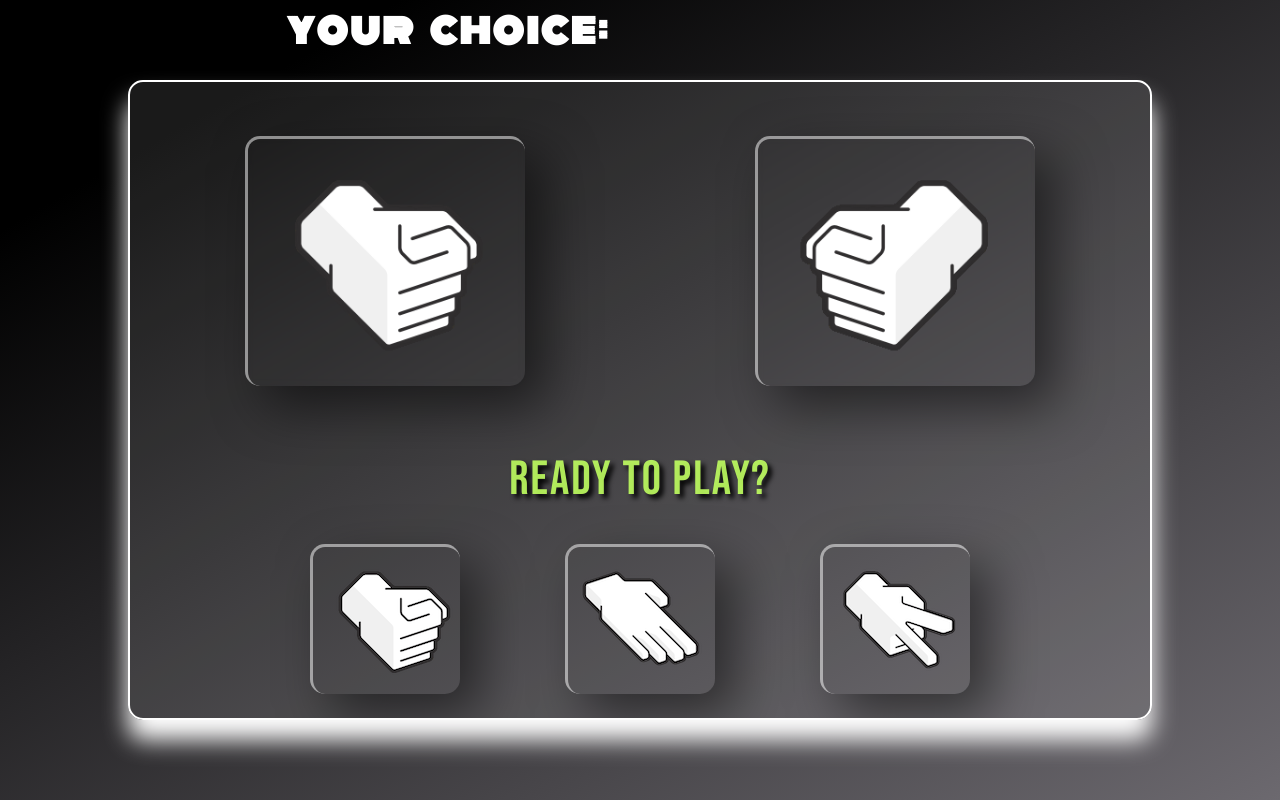
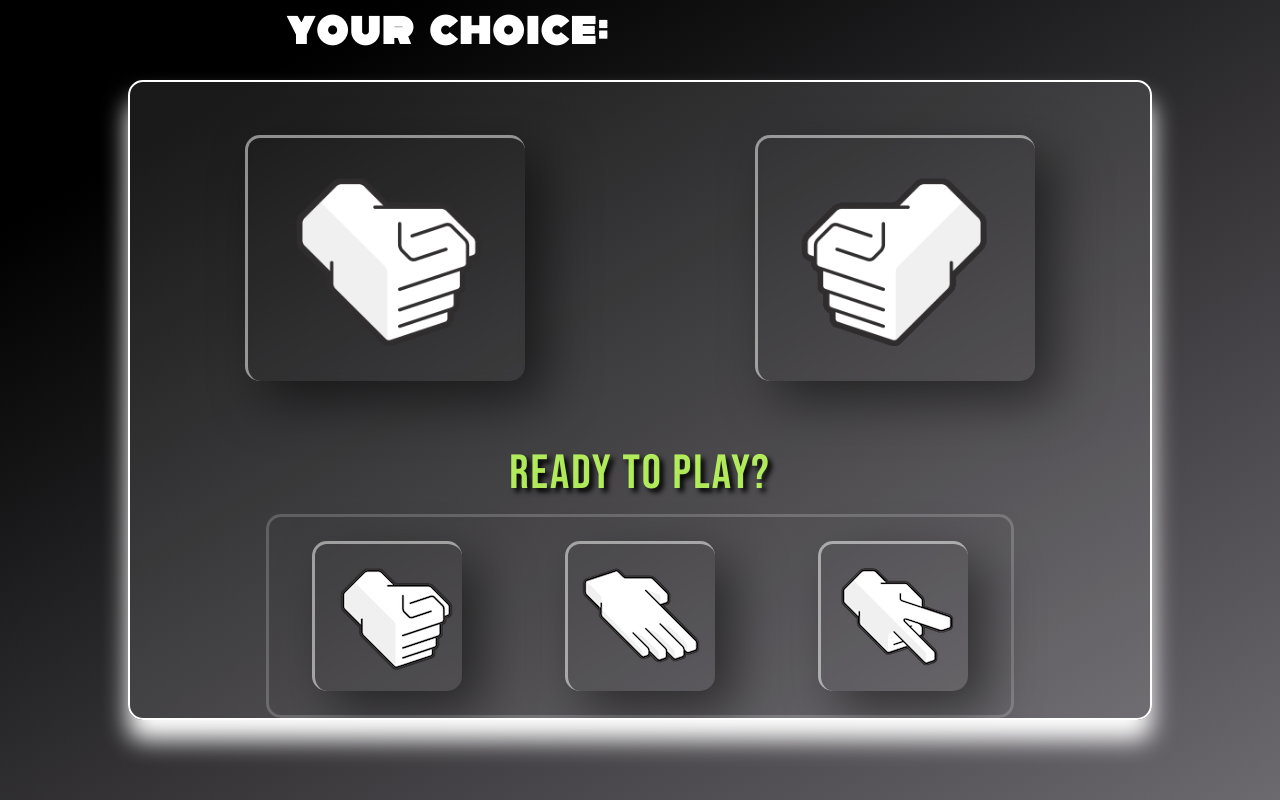
Before and after one commit to Maqel/JS-Prework, a website: page index.html in a window 1280 px wide. Drawn offline with Linux system fonts and the light colour scheme.

Commit message:
add_animated_button_but_there_is_a_problem_with_z-index

```diff
--- a/index.html
+++ b/index.html
@@ -19,10 +19,10 @@
     </div>
     <main class="mainGameWindow" container-type="inline-size">
       <section class="mainGameWindow__imgContainer">
-        <div class="mainGameWindow__imgPlayerMove">
+        <div class="mainGameWindow__imgPlayerMove mainGameWindows_platform">
           <img src="./images/rock/rock_left.png" alt="player movement view" class="mainGameWindow__playerMove mainGameWindow__shake">
         </div>
-        <div class="mainGameWindow__imgComputerMove">
+        <div class="mainGameWindow__imgComputerMove mainGameWindows_platform">
           <img src="./images/rock/rock_right.png" alt="computer movement view" class="mainGameWindow__computerMove mainGameWindow__shake">
         </div>
       </section>
--- a/sass/parts/mixins-variables.scss
+++ b/sass/parts/mixins-variables.scss
@@ -15,6 +15,16 @@ $infoContentColor: rgb(192, 255, 97);
 }
 
 /* MIXINS */
+@mixin button-platform {
+  @include border-top-left;
+  border-radius: 15px;
+  overflow: hidden;
+  box-shadow: 20px 20px 50px rgba(0, 0, 0, 0.5);
+  backdrop-filter: blur(3.5px);
+  transition: transform 0.3s ease;
+}
+
+
 @mixin infoContentColor($opacity) {
   color: rgba(192, 255, 97, $opacity);
 }
--- a/sass/style.scss
+++ b/sass/style.scss
@@ -56,18 +56,15 @@
     grid-area: 1 / 1 / 3 / 4;
     align-items: center;
     justify-items: center;
+    // z-index: 10;
   }
 
   &__imgPlayerMove,
   &__imgComputerMove {
-    @include border-top-left;
     @include height-width(70%, 55%);
     @include flex(center, row);
-    border-radius: 15px;
-    overflow: hidden;
-    box-shadow: 20px 20px 50px rgba(0, 0, 0, 0.5);
-    backdrop-filter: blur(3.5px);
-    transition: transform 0.3s ease;
+    @include button-platform;
+    z-index: 1;
 
     &::before {
       @include glass-effect(80vw);
@@ -77,14 +74,14 @@
       transform: skewX(45deg) translateX(-50vw);
       // background-color: rgba(255, 255, 255, 0.5);
       // @include bc-mainColorTheme(0.5);
-      z-index: -11;
+      // z-index: -11;
     }
 
     &:hover {
+      transform: scale(1.06);
       filter: brightness(1.2);
       -webkit-filter: brightness(1.2);
       -moz-filter: brightness(1.2);
-      transform: scale(1.05);
 
     }
 
@@ -132,7 +129,7 @@
     text-align: center;
     font-size: 10em;
     @include infoContentColor(0.6);
-    z-index: -1;
+    z-index: -10;
   }
 
   /* MESSAGES */
@@ -151,6 +148,7 @@
 
   /* BUTTONS */
   &__gameButtons {
+    position: relative;
     grid-column: 2 / 3;
     grid-row: 4 / 5;
     display: grid;
@@ -158,28 +156,50 @@
     gap: 1rem;
     justify-items: center;
     align-items: center;
+    width: 100%;
+    border: 3px solid #ffffff30;
+    border-radius: 15px;
+
+    &::before {
+      content: "";
+      position: absolute;
+      inset: 0;
+      background-color: #00000020;
+      z-index: -1;
+      border-radius: inherit;
+      transition: inset 500ms ease-in-out;
+    }
+
+    &:hover::before {
+      inset: -2rem;
+      transition-timing-function: cubic-bezier(0.47, 1.64, 0.41, 0.8);
+    }
   }
 
   &__button {
+    @include button-platform;
     padding: 10px 20px;
     position: relative;
     margin: 3vmin;
     color: transparent;
-    // border: none;
     font-size: 16px;
     cursor: pointer;
+    transition: 300ms ease-in-out;
     // stwórz osobna klasę dla wszystkich elementów na platformie, albo stwórz mixin i użyj w kazdym elemencie, poniżej wszystkie właściwości platformy
-    border-radius: 15px;
-    box-shadow: 20px 20px 50px rgba(0, 0, 0, 0.5);
+    // border: none;
+    // border-radius: 15px;
+    // box-shadow: 20px 20px 50px rgba(0, 0, 0, 0.5);
     // border: 1px 0 0 1px solid rgba(255, 255, 255, 0.5);
-    overflow: hidden;
+    // overflow: hidden;
     // backdrop-filter: blur(100px);
 
     &::before {
       @include glass-effect(30vw);
       z-index: 11; //rozjaśniasz tylko ikone nie tło ten selektor prowadzi do ikony
     }
+
     &:hover {
+      // transform: scale(1.06);
       filter: brightness(1.2); /* Rozjaśnia kolor o 20% */
       -webkit-filter: brightness(1.2); /* Safari */
       -moz-filter: brightness(1.2); /* Firefox */
@@ -190,7 +210,23 @@
       transform: skewX(45deg) translateX(-30vw);
     }
   }
+
+  &__gameButtons button:focus-visible,
+  &__gameButtons button:hover {
+    transform: scale(1.15);
+    z-index: 10;
+    // color: #fff;
+    // background-color: rgba(var(--bg), 0.5);
+  }
+  &__gameButtons:has(button:focus-visible) button:not(:focus-visible),
+  &__gameButtons:has(button:hover) button:not(:hover) {
+    opacity: 50%;
+    scale: 85%;
+    z-index: -10;
+  }
 }
+
+
 
 // @container
 @container game-window (max-width: 769px) {
@@ -204,32 +240,32 @@
       height: 15vh;
     }
 
-    &__gameButtons {
-      max-width: min-content;
-      width: 100%;
-      border-radius: 15px;
-      // background-color: #00000050;
-      // border: 1px solid #ffffff30;
-      padding: 2rem;
-      backdrop-filter: blur(12px);
-      justify-content: center;
-      gap: 1.5rem;
+    // &__gameButtons {
+    //   max-width: min-content;
+    //   width: 100%;
+    //   border-radius: 15px;
+    //   // background-color: #00000050;
+    //   border: 1px solid #ffffff30;
+    //   padding: 2rem;
+    //   backdrop-filter: blur(12px);
+    //   justify-content: center;
+    //   gap: 1.5rem;
 
-      &::before {
-        content: "";
-        position: absolute;
-        inset: 0;
-        background-color: #00000020;
-        z-index: -1;
-        border-radius: inherit;
-        transition: inset 500ms ease-in-out;
-      }
+    //   &::before {
+    //     content: "";
+    //     position: absolute;
+    //     inset: 0;
+    //     background-color: #00000020;
+    //     z-index: -1;
+    //     border-radius: inherit;
+    //     transition: inset 500ms ease-in-out;
+    //   }
 
-      &:hover::before {
-        inset: -2rem;
-        transition-timing-function: cubic-bezier(0.47, 1.64, 0.41, 0.8);
-      }
-    }
+    //   &:hover::before {
+    //     inset: -2rem;
+    //     transition-timing-function: cubic-bezier(0.47, 1.64, 0.41, 0.8);
+    //   }
+    // }
 
     &__button {
       // background-color: #00000050;
```
Also changed, not shown: css/style.css, 1 other file.
